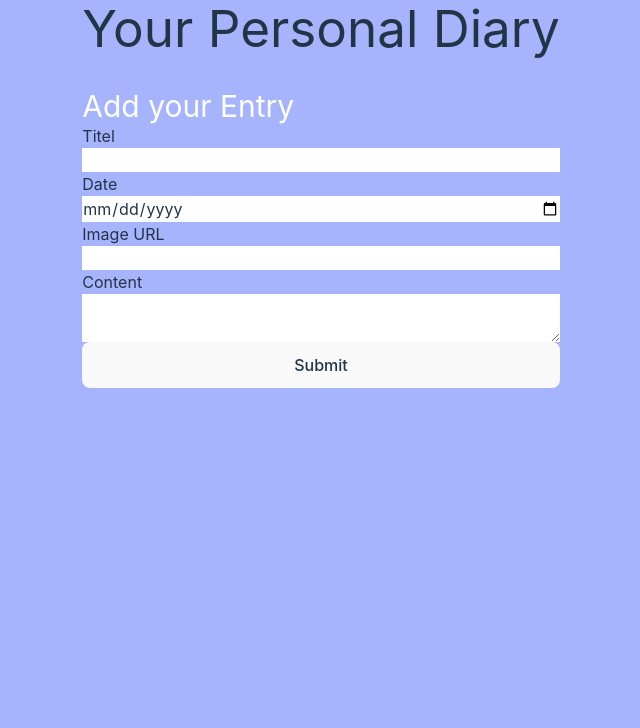
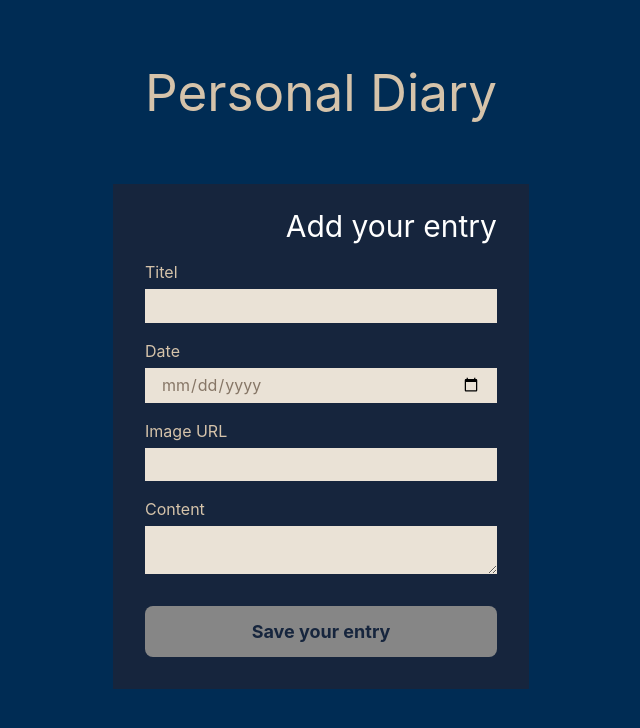
Before and after one commit to Lernya/tagebuch, a React (Vite) app: page / in a window 1280 px wide. Shown: the top 728 px of the page, without its empty margins (319-959 px from the left). Built offline with nearby package versions, Linux system fonts and the light colour scheme.

Commit message:
Das Styling

```diff
--- a/src/App.jsx
+++ b/src/App.jsx
@@ -4,7 +4,7 @@ import EntryList from "./components/EntryList.jsx";
 const App = () => {
   return (
     <>
-      <h1>Your Personal Diary</h1>
+      <h1>Personal Diary</h1>
       <EntryForm />
       <EntryList />
     </>
--- a/src/components/EntryForm.jsx
+++ b/src/components/EntryForm.jsx
@@ -31,8 +31,8 @@ const EntryForm = () => {
   };
 
   return (
-    <form onSubmit={handleSubmit} className="contact-form">
-      <h2 className="text-3xl">Add your Entry</h2>
+    <form id="entryform" onSubmit={handleSubmit} className="contact-form">
+      <h2  className="text-3xl">Add your entry</h2>
       <label htmlFor="name">Titel</label>
       <input
         type="text"
@@ -70,7 +70,7 @@ const EntryForm = () => {
         onChange={handleChange}
         required
       ></textarea>
-      <button>Submit</button>
+      <button id="submitbutton">Save your entry</button>
     </form>
   );
 };
--- a/src/components/EntryList.jsx
+++ b/src/components/EntryList.jsx
@@ -26,7 +26,7 @@ const EntryList = () => {
   };
 
   return (
-    <div>
+    <div id="entrylist">
       <div className="grid grid-cols-1 gap-4 md:grid-cols-2 lg:grid-cols-3">
         {entries.map((entry, index) => (
           <div
--- a/src/components/Modal.jsx
+++ b/src/components/Modal.jsx
@@ -9,9 +9,10 @@ const Modal = ({ isOpen, entry, onClose }) => {
   const { title, content, date, image } = entry;
 
   return ReactDOM.createPortal(
-    <div className="fixed inset-0 flex items-center justify-center bg-gray-800 bg-opacity-75">
-      <div className="bg-black rounded-lg shadow-lg p-6 w-11/12 md:w-1/3">
+    <div id="modal" className="fixed inset-0 flex items-center justify-center bg-opacity-75">
+      <div id="modalwindow" className="rounded-lg shadow-lg p-6 pb-0 w-11/12 md:w-1/3">
         <h2 className="text-2xl font-semibold mb-4">{title || "No Title"}</h2>
+        <div id="entryblock">
         {image && (
           <img
             src={image}
@@ -19,15 +20,16 @@ const Modal = ({ isOpen, entry, onClose }) => {
             className="w-full h-auto mb-4 rounded-lg"
           />
         )}
-        <p className="mb-4">{content || "No Content"}</p>
+        <p id="entrycontent" className="mb-4">{content || "No Content"}</p>
         {date && (
           <p className="text-sm text-gray-400">
             {new Date(date).toLocaleDateString()}
           </p>
         )}
-        <button
+        </div>
+        <button id="modalbutton"
           onClick={onClose}
-          className="mt-4 px-4 py-2 bg-blue-500 text-white rounded-lg"
+          className="mt-4 px-4 py-1 bg-blue-500 text-white rounded-lg"
         >
           Close
         </button>
--- a/src/tagebuch-classic.css
+++ b/src/tagebuch-classic.css
@@ -2,6 +2,124 @@
 
 /* indigo-300 #A5B4FC */
 
+
+
 body {
-    background-color: #A5B4FC;
+    background-color: #867666;
+    background-color: #594d46;
+    background-color: #16253d;
+
+    background-color: #002c54;
+
+    /* muy clarito */
+    color: #eae2d6;
+
+    /* beige */
+    color: #d5c3aa;
+
+    h1 {
+        background-color: #867666;
+        background-color: #16253d;
+        background-color: inherit;
+        text-align: center;
+        padding: 2rem ;
+        margin-top:2rem;
+    }
+
+    h2 {
+        text-align: right;
+    /* beige */
+    color: #d5c3aa;
+    }
+
+    h3 {
+        color: #867666;
+    }
+
+    form {
+        background-color: #16253d;
+        padding: 1.5rem 2rem 0rem 2rem;
+    }
+
+    textarea {
+        background-color: #eae2d6 ;
+        color:#16253d;
+    }
+
+    #submitbutton,
+    #modalbutton {
+        background-color: #594d46;
+        background-color: #868686;
+        color: #eae2d6;
+        color: #16253d;
+        font-weight:700;
+        font-size: large;
+    }
+    #submitbutton {
+        margin:2rem 0;
+    }
+
+    #submitbutton:hover
+    {
+        background-color: #e1b80d;
+        background-color: #cd7213;
+        background-color: #598234;
+        color: #16253d;
+        font-size:140%;
+    }
+
+    #modalbutton {
+        margin:2rem 1rem;
+    }
+
+    #modalbutton:hover {
+        background-color: #598234;
+        color: #16253d;
+    }
+
+    #entryform label {
+        padding: 1rem 2rem 0.3rem 0;
+
+    }
+
+    #entryform input {
+        background-color: #eae2d6 ;
+        color:#16253d;
+        padding:0.3rem 1rem;
+    }
+
+    input#date {
+        color: #867666;
+
+
+    }
+    #entrylist {
+        background-color: #16253d;
+        background-color: inherit;
+        text-align: center;
+
+    }
+
+    #modal {
+        background-color: #16253d;
+        background-color: #002c54;
+
+    }
+    #modalwindow {
+        background-color: #16253d;
+
+    }
+    #entrycontent {
+        color: #eae2d6;
+
+
+    }
+    #entryblock {
+
+        padding:1rem;
+        border:1px solid #594d46;
+        border:1px solid #002c54;
+        box-shadow: 0px 0px 15px 5px #002c54;
+
+    }
 }
```
